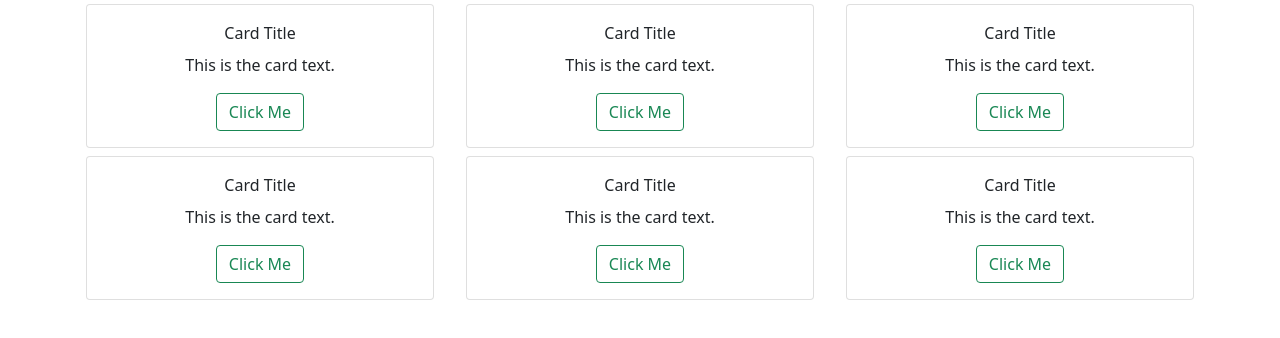
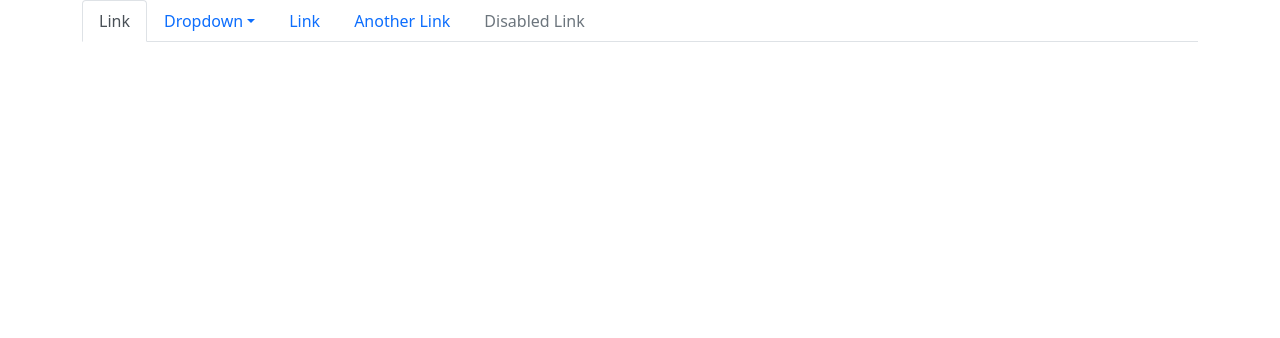
Before and after one commit to Grozzrox/IT-Ticket-Project, a React (Create React App) app in the folder it-ticket/: page / in a window 1280 px wide. Shown: the top 338 px of the page. Built offline with nearby package versions, Linux system fonts and the light colour scheme.

Commit message:
Tab pane with dropdown

```diff
--- a/it-ticket/src/components/HomeComponent.js
+++ b/it-ticket/src/components/HomeComponent.js
@@ -1,44 +1,72 @@
 import React from 'react';
-import { Card, CardImg, CardText, CardBody, CardTitle, Button } from 'reactstrap';
+import { Nav, NavItem, NavLink, Dropdown, DropdownToggle, DropdownMenu, DropdownItem } from 'reactstrap';
 import { FadeTransform } from 'react-animation-components';
 
-function RenderCard() {
+function RenderTabs() {
     return(
-            <Card>
-                <CardBody>
-                    <CardTitle>Card Title</CardTitle>
-                    <CardText>This is the card text.</CardText>
-                    <Button color="success" outline>Click Me</Button>
-                </CardBody>
-            </Card>
+        <div>
+        <Nav tabs>
+          <NavItem>
+            <NavLink
+              active
+              href="#"
+            >
+              Link
+            </NavLink>
+          </NavItem>
+          <Dropdown
+            nav
+            toggle={function noRefCheck(){}}
+          >
+            <DropdownToggle
+              caret
+              nav
+            >
+              Dropdown
+            </DropdownToggle>
+            <DropdownMenu>
+              <DropdownItem header>
+                Header
+              </DropdownItem>
+              <DropdownItem disabled>
+                Action
+              </DropdownItem>
+              <DropdownItem>
+                Another Action
+              </DropdownItem>
+              <DropdownItem divider />
+              <DropdownItem>
+                Another Action
+              </DropdownItem>
+            </DropdownMenu>
+          </Dropdown>
+          <NavItem>
+            <NavLink href="#">
+              Link
+            </NavLink>
+          </NavItem>
+          <NavItem>
+            <NavLink href="#">
+              Another Link
+            </NavLink>
+          </NavItem>
+          <NavItem>
+            <NavLink
+              disabled
+              href="#"
+            >
+              Disabled Link
+            </NavLink>
+          </NavItem>
+        </Nav>
+      </div>
     );
 }
 
 function Home() {
     return(
         <div className="container">
-            <div className="row">
-                <div className="col-md m-1">
-                    <RenderCard />
-                </div>
-                <div className="col-md m-1">
-                    <RenderCard />
-                </div>
-                <div className="col-md m-1">
-                    <RenderCard />
-                </div>
-            </div>
-            <div className="row">
-                <div className="col-md m-1">
-                    <RenderCard />
-                </div>
-                <div className="col-md m-1">
-                    <RenderCard />
-                </div>
-                <div className="col-md m-1">
-                    <RenderCard />
-                </div>
-            </div>
+            <RenderTabs />
         </div>
     )
 }
```
